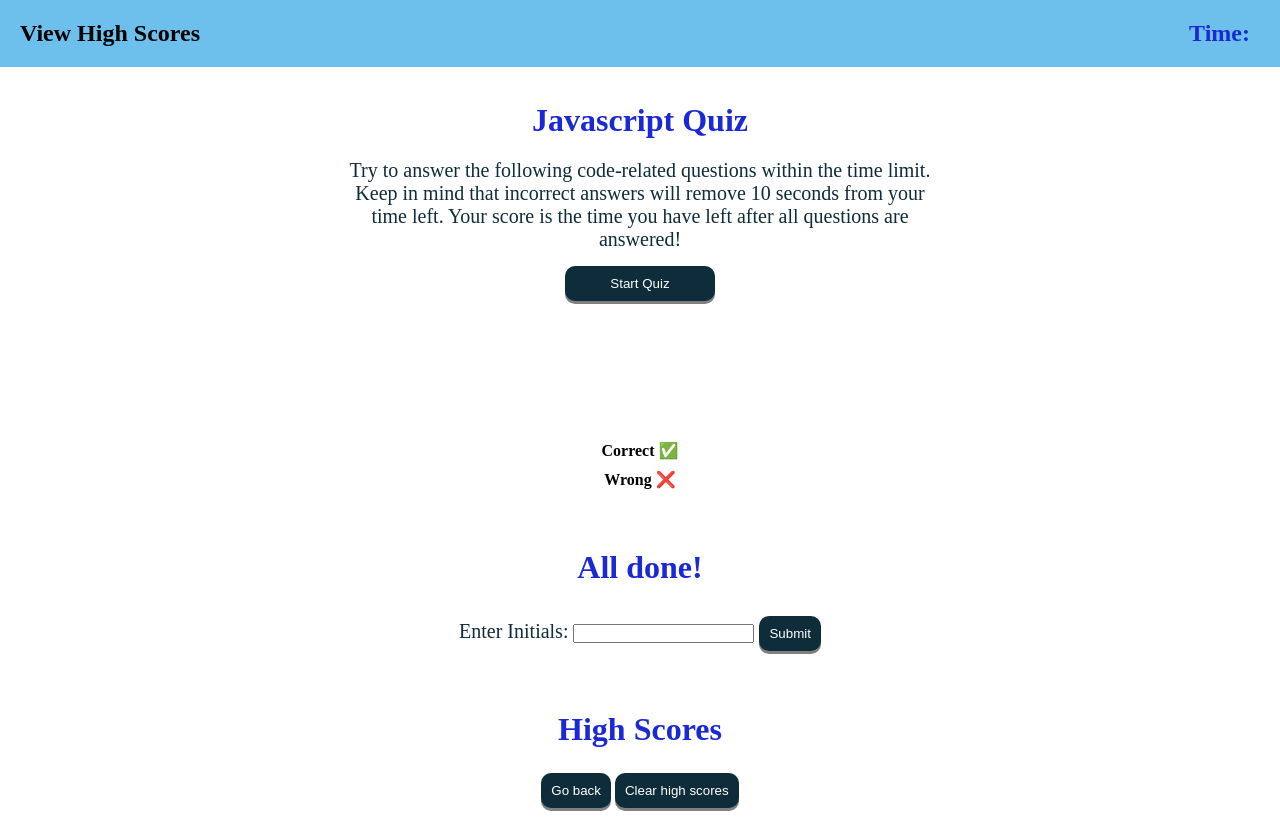
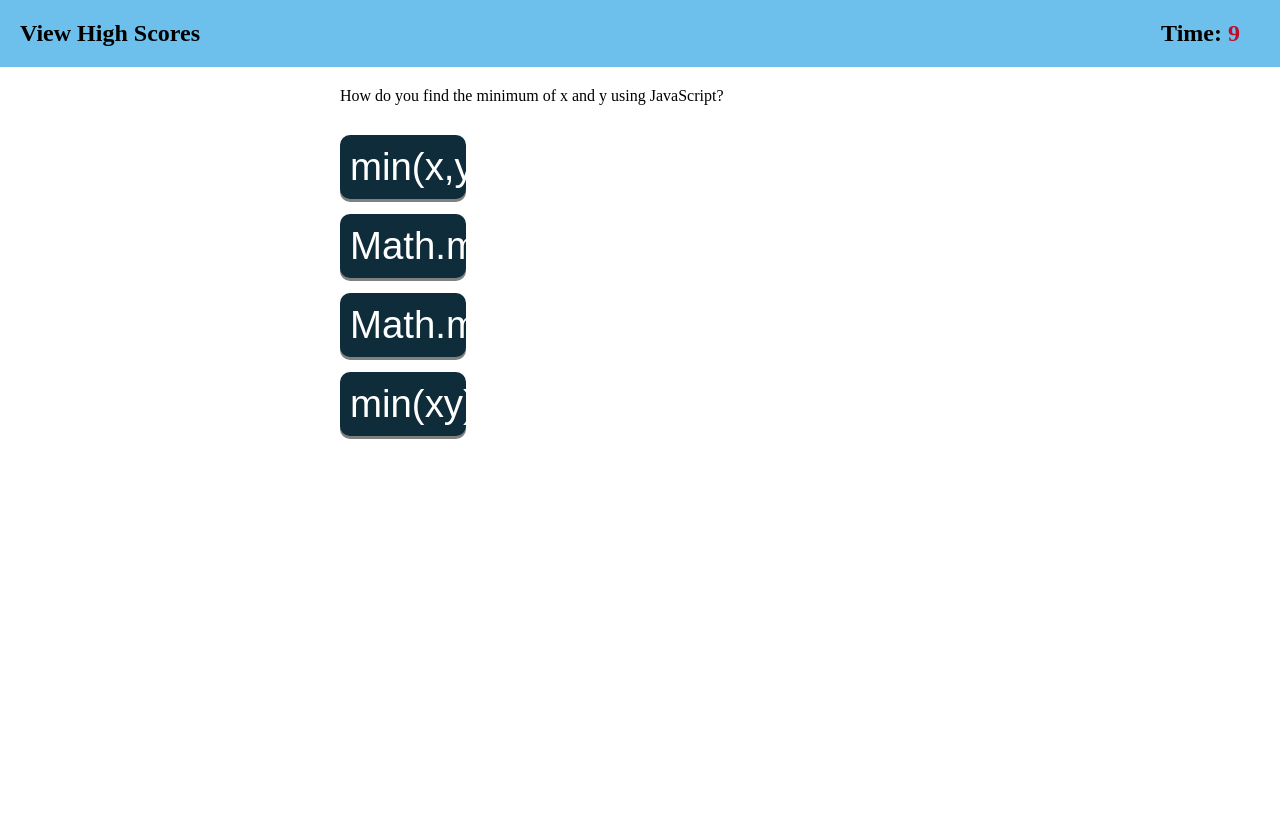
Before and after one commit to ramantv/js_code_quiz, a plain HTML site: page index.html in a window 1280 px wide. Both pictures are taken after a click on the button "Start Quiz". After the commit the page ends 800 px from the top, so only its background shows below. Drawn offline with Linux system fonts and the light colour scheme.

Commit message:
Ver 0.1 - Question displayed. Styling issues to be fixed. Answer check logic incomplete

```diff
--- a/assets/css/styles.css
+++ b/assets/css/styles.css
@@ -9,7 +9,7 @@
 :root {
   --primary: #1b28d6;
   --secondary: #0f2c3a;
-  --tertiary: #aa1667;
+  --tertiary: #c50a29;
   --back_color1: #6cc0eb;
   --btn_text_col: #ffffff;
 }
@@ -39,7 +39,7 @@ header h3 {
 
 .quiz-timer {
   font-size: 1.5rem;
-  color: var(--primary);
+  color: var(--tertiary);
   display: inline;
   text-align: right;
   padding-right: 20px;
@@ -128,3 +128,9 @@ p {
   grid-gap: 5px;
   margin: 20px 0;
 }
+
+.answerbtn {
+  width: 50%;
+  text-align: left;
+  font-size: 3vw;
+}
--- a/assets/js/questions.js
+++ b/assets/js/questions.js
@@ -1,6 +1,6 @@
 // Define the array of questions asan array of objects, each object represents a question, 4 answer choices, and the correct answer
 // These questions were obtained from https://www.w3schools.com/quiztest/quiztest.asp?qtest=JavaScript
-var questionArray = [
+var questionBank = [
   {
     qn: "Arrays in Javascript can be used to store __________.",
     choices: ["numbers", "booleans", "strings", "all of the above"],
@@ -106,4 +106,35 @@ var questionArray = [
     choices: ["min(x,y)", "Math.min(x,y)", "Math.min(xy)", "min(xy)"],
     ans: 1,
   },
+  {
+    qn: "The web API localStorage object stores keys and values in what variable type:",
+    choices: ["numbers", "arrays", "objects", "strings"],
+    ans: 3,
+  },
+
+  {
+    qn: "The concept of assigning an event handler in dynamic content to multiple elements as opposed to a single element, then delegating to a single element upon event is known as:",
+    choices: ["batching", "event delegation", "multi-tasking", "isolation"],
+    ans: 1,
+  },
+  {
+    qn: "The acronym for the object representation of a webpage, DOM, stands for:",
+    choices: [
+      "doorway opening mechanism",
+      "digital orientation method",
+      "document object model",
+      "device operation manual",
+    ],
+    ans: 2,
+  },
+  {
+    qn: "The starting index value for an array in JavaScript is ______ :",
+    choices: ["null", "void", "0", "1"],
+    ans: 2,
+  },
+  {
+    qn:  "A very useful tool used during development and debugging for printing content to the debugger is:",
+    choices: ["JavaScript", "terminal/ bash", "for loops", "console log"],
+    ans: 3,
+  },
 ];
--- a/assets/js/script.js
+++ b/assets/js/script.js
@@ -1,30 +1,142 @@
 // DOM Variables
+var timerEl = document.getElementById("timer");
+var startQuizContainerEl = document.getElementById("start-quiz-container");
 var startButtonEl = document.getElementById("start-game");
-var timerEl = document.getElementById("timer");
 
+var questionContainerEl = document.getElementById("question-container");
+var questionDivEl = document.getElementById("question-div");
+var questionTextEl = document.getElementById("question-text");
+var answerbuttonsEl = document.getElementById("answer-buttons");
+
+// Global variables
 var curQn = 0; // tracks the current question
-var timeLeft = 120; //the time left in the quiz, starts at 120
+var timeLeft = 10; // the time left in the quiz, starts at 120 seconds
 var timerInterval = 0;
+var gameOver = false;
 
-function updateTimer() {
-  // Set the time
+// check that question bank is loaded from questions.js
+console.log(questionBank);
+
+// Shuffle the questionBank array and take the first 10 questions for the quiz
+let quizQuestions = shuffle(questionBank).slice(0, 10);
+console.log(quizQuestions);
+
+function startQuiz() {
+  // Clear the starting content, start the clock, then show the first quiz question
+  toggleElementDisplay(startQuizContainerEl);
+  startTimer();
+  displayQuestion(curQn);
+}
+
+// Displays the question and answer choices from the quizQuestions array at the given index
+var displayQuestion = function (index) {
+  questionTextEl.innerText = quizQuestions[index].qn;
+  for (var i = 0; i < quizQuestions[index].choices.length; i++) {
+    var answerbutton = document.createElement("button");
+    answerbutton.innerText = quizQuestions[index].choices[i];
+    answerbutton.classList.add("btn");
+    answerbutton.classList.add("answerbtn");
+    answerbutton.addEventListener("click", checkAnswer);
+    answerbuttonsEl.appendChild(answerbutton);
+  }
+  toggleElementDisplay(questionContainerEl);
+};
+
+//check if answer is correct
+var checkAnswer = function (event) {
+  var selectedanswer = event.target;
+
+  /*
+  if (arrayShuffledQuestions[QuestionIndex].a === selectedanswer.innerText) {
+    answerCorrect();
+    score = score + 7;
+  } else {
+    answerWrong();
+    score = score - 1;
+    timeleft = timeleft - 3;
+  }
+
+  //go to next question, check if there is more questions
+  QuestionIndex++;
+  if (arrayShuffledQuestions.length > QuestionIndex + 1) {
+    setQuestion();
+  } else {
+    gameover = "true";
+    showScore();
+  }
+  */
+};
+
+// Displays the question and answer choices from the quizQuestions array at the given index
+function showQuestion(index) {
+  // Clear the box
+  quizContentEl.innerHTML = "";
+
+  //Create h1 for the question
+  var h1El = document.createElement("h1");
+  h1El.innerHTML = questionsArray[index].question;
+  quizContentEl.append(h1El);
+
+  //Create ul
+  var ulEl = document.createElement("ul");
+  ulEl.style = "list-style-type:none";
+  quizContentEl.append(ulEl);
+
+  //Create li for each question answer
+  for (var i = 0; i < questionsArray[index].answers.length; i++) {
+    //create li
+    var liEl = document.createElement("li");
+    liEl.classList.add("p-1");
+    ulEl.append(liEl);
+
+    //Create button for each li
+    var buttonEl = document.createElement("button");
+    var questionNumber = i + 1;
+    buttonEl.classList.add("btn");
+    buttonEl.classList.add("btn-info");
+    buttonEl.textContent =
+      questionNumber + ". " + questionsArray[index].answers[i];
+    liEl.append(buttonEl);
+  }
+}
+
+// To show/hide the element
+function toggleElementDisplay(elt) {
+  // If the elt contains the class "show" then remove it and add the class "hide"
+  if (elt.classList.contains("show")) {
+    elt.classList.add("hide");
+    elt.classList.remove("show");
+  } else {
+    elt.classList.add("show");
+    elt.classList.remove("hide");
+  }
+}
+
+// displays the time left in the timer element
+function showTimeLeft() {
+  if (gameOver || timeLeft <= 0) {
+    stopTimer();
+  }
   timerEl.textContent = timeLeft;
   timeLeft--;
 }
 
+// to stop the timer at the end of the quiz
 function stopTimer() {
   clearInterval(timerInterval);
 }
 
-function startCountdownTimer() {
-  timerInterval = setInterval(updateTimer, 1000);
+// Updates the countdown timer on the screen.
+function startTimer() {
+  timerInterval = setInterval(showTimeLeft, 1000);
 }
 
+// Event Listeners
+startButtonEl.addEventListener("click", startQuiz);
 
+/* ------------ Utility Functions  ------------- */
 
-
-
-// Function to shuffle the random questions array using the Knuth Shuffle method.
+// Function to shuffle an array using the Knuth Shuffle method.
 function shuffle(array) {
   var currentIndex = array.length,
     temporaryValue,
--- a/index.html
+++ b/index.html
@@ -12,33 +12,34 @@
 <body>
     <header>
         <h3 id="view-high-scores">View High Scores</h3>
-        <h3 class="quiz-timer">Time: <span id="timer"></span></h3>
+        <h3 id="time-left">Time: <span id="timer" class="quiz-timer"></span></h3>
     </header>
 
+    <main>
         <section id="start-quiz-container" class="show">
             <div class="container">
                 <h1>Javascript Quiz</h1>
                 <p>Try to answer the following code-related questions within the time limit.
-                Keep in mind that incorrect answers will remove 10 seconds from your time left.
+                    Keep in mind that incorrect answers will reduce 10 seconds from your time left.
                     Your score is the time you have left after all questions are answered!
                 </p>
                 <button class="btn start-end" id="start-game">Start Quiz</button>
             </div>
         </section>
 
-    <section id="question-container" class="show">
-        <div class="container">
-            <div id="question"></div>
+        <section id="question-container" class="hide">
+            <div id="question-div" class="container show">
+                <div id="question-text"></div>
                 <div id="answer-buttons" class="btn-grid"></div>
             </div>
         </section>
 
-    <section id="answer-key-container" class="container show">
+        <section id="answer-key-container" class="container hide">
             <h4 id="right-ans" class="answer-key show">Correct &#9989 </h4>
             <h4 id="wrong-ans" class="answer-key show">Wrong &#10060 </h4>
         </section>
 
-    <section id="end-quiz-container" class="show">
+        <section id="end-quiz-container" class="hide">
             <div class="container">
                 <div id=score-banner>
                     <h1>All done!</h1>
@@ -52,7 +53,7 @@
             </div>
         </section>
 
-    <section id="high-scores-container" class="show">
+        <section id="high-scores-container" class="hide">
             <div class="high-scores container">
                 <h1 class="high-score">High Scores</h1>
                 <ol id="high-score-list" class="score-list"></ol>
@@ -62,6 +63,7 @@
                 </div>
             </div>
         </section>
+    </main>
 
     <script src="./assets/js/questions.js"></script>
     <script src="./assets/js/script.js"></script>
```
Lines whose indentation alone changed are shown as unchanged.
